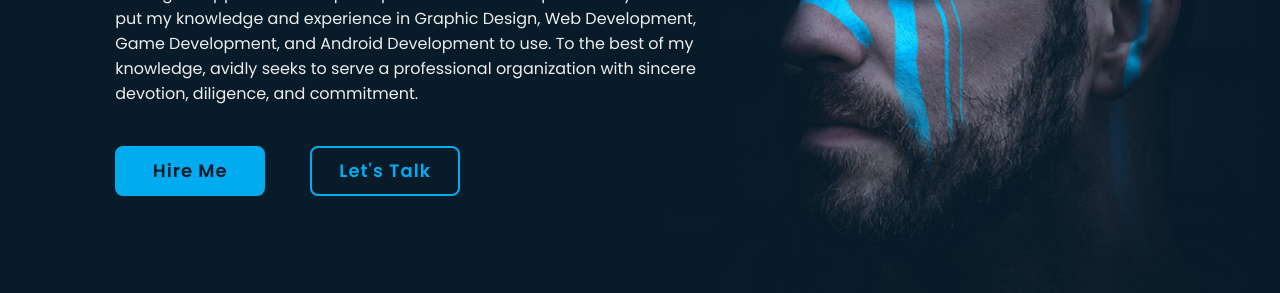
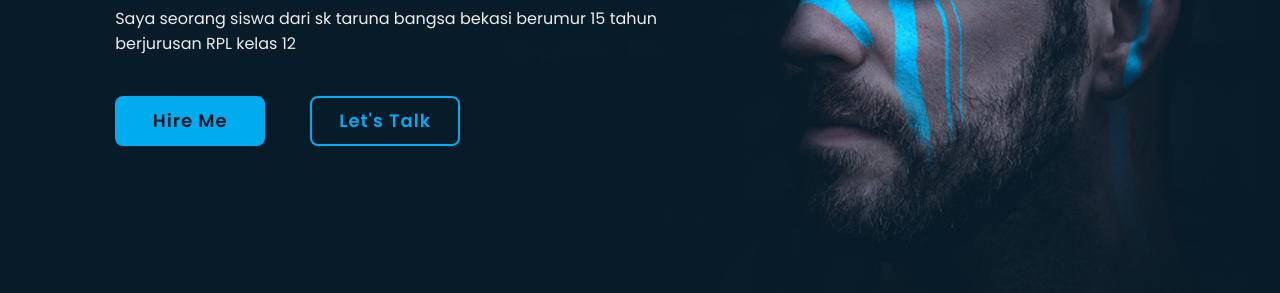
Before and after one commit to Soup-0/soup000-profile.github.io, a plain HTML site: page index.html in a window 1280 px wide. Shown: the part 424-717 px from the top of the page. Drawn offline with nearby package versions, Linux system fonts and the light colour scheme.

Commit message:
Update index.html

```diff
--- a/index.html
+++ b/index.html
@@ -41,12 +41,8 @@
                 <h3>A Student</h3>
                 <span class="animate" style="--i:2;"></span>
             </div>
-            <p>I am a dedicated, self-assured, and eager learner who is constantly looking for opportunities to pick up
-                the new abilities.
-                I particularly want to put my knowledge and experience in Graphic Design, Web Development, Game Development, and Android
-                Development to use.
-                To the best of my knowledge, avidly seeks to serve a professional organization with sincere devotion,
-                diligence, and commitment.
+            <p>Saya seorang siswa dari sk taruna bangsa bekasi berumur 15 tahun berjurusan RPL kelas 12
+
 
                 <span class="animate" style="--i:4;"></span>
             </p>
```
